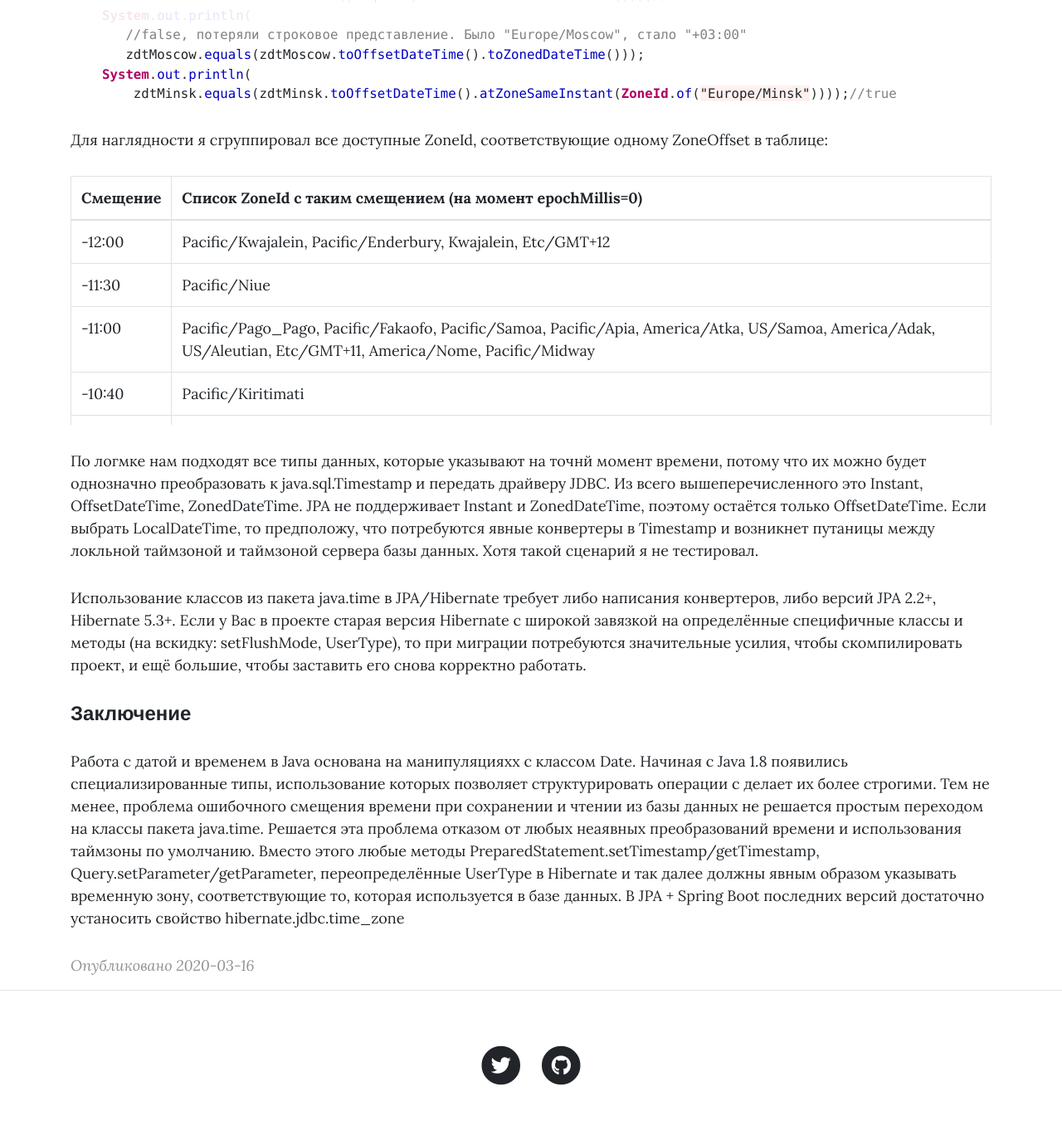
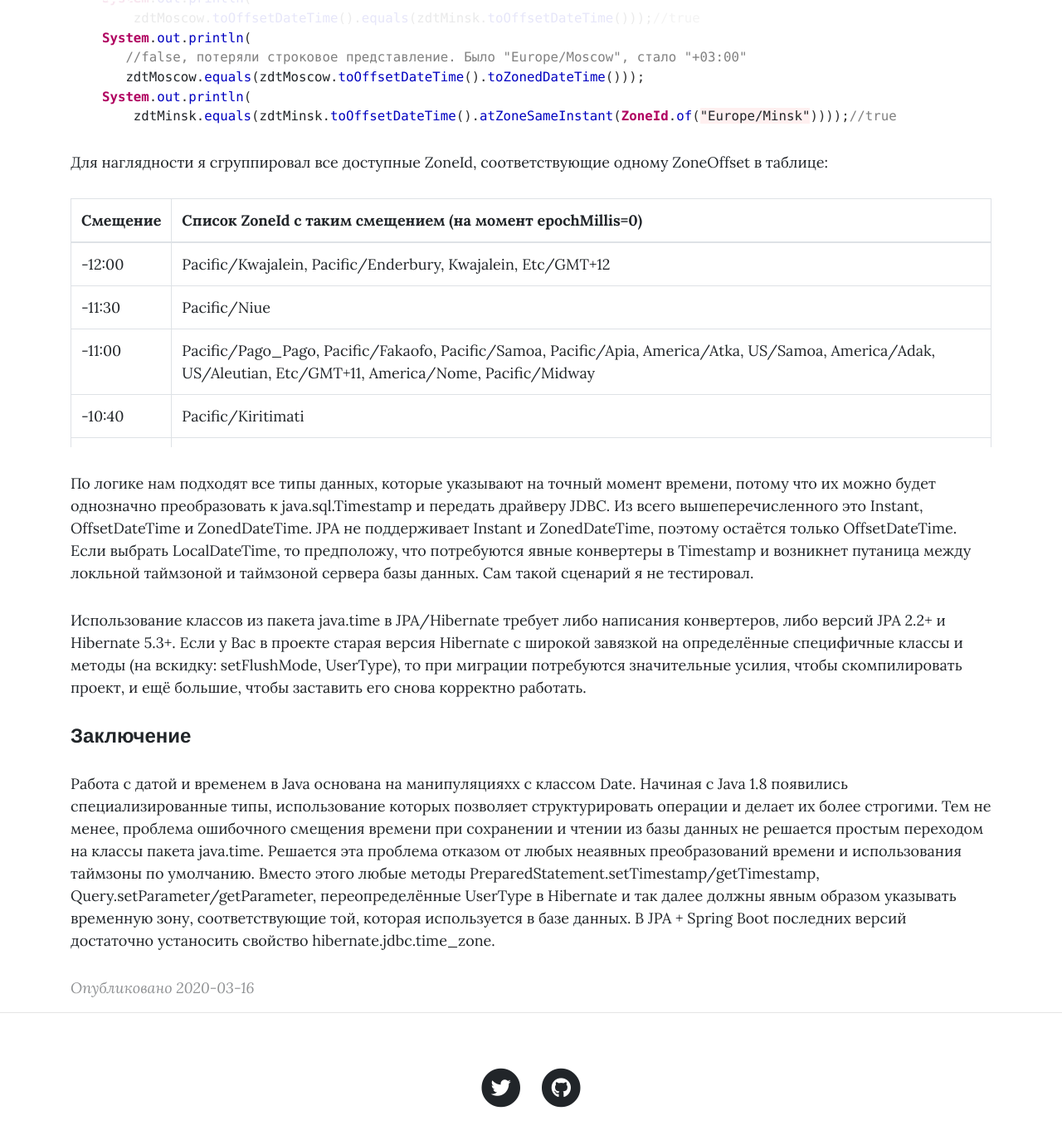
Before and after one commit to hipravin/hipravin.github.io, a Jekyll site: the page built from _posts/2020-03-16-timezone-hell.html, in a window 1280 px wide and 1400 px high, scrolled down 12752 px. Shown: the top 1374 px of the window at 83% size. Built offline with Jekyll 4.4.1, drawn with Linux system fonts in a browser that asks for light colours; some of the changed text lies outside the part shown.

Commit message:
timezone post polishing

```diff
--- a/_posts/2020-03-16-timezone-hell.html
+++ b/_posts/2020-03-16-timezone-hell.html
@@ -34,7 +34,7 @@ excerpt: TimeZone hell при работе с базами данных и не
     местах.
     Эти места - точки перехода даты из состояния "С таймзоной" и состояния "БЕЗ таймзоны". Думаю, звучит уже непонятно и
     усложняется ещё тем,
-    что в java 8 появился новый подход к работе с датой и временем, и классу Date добавилось ещё примерно семь - десять
+    что в java 8 появился новый подход к работе с датой и временем, и к классу Date добавилось ещё примерно семь - десять
     новых классов.
     Постараюсь рассказать и разложить всё по полочкам.
 </p>
@@ -310,10 +310,10 @@ excerpt: TimeZone hell при работе с базами данных и не
     Структура БД хранится в файле schema.sql и инициализируется на старте приложения.
     {% highlight java %}
     CREATE TABLE MEETINGS (
-    ID NUMBER(19,0) NOT NULL PRIMARY KEY,
-    DESCRIPTION VARCHAR2(500) NOT NULL,
-    DATE_DATE TIMESTAMP NULL,
-    DATE_OFFSETDT TIMESTAMP NULL);    {% endhighlight %}
+       ID NUMBER(19,0) NOT NULL PRIMARY KEY,
+       DESCRIPTION VARCHAR2(500) NOT NULL,
+       DATE_DATE TIMESTAMP NULL,
+       DATE_OFFSETDT TIMESTAMP NULL);    {% endhighlight %}
 </p>
 
 <p>
@@ -887,22 +887,22 @@ excerpt: TimeZone hell при работе с базами данных и не
 </div>
 
 <p>
-    По логмке нам подходят все типы данных, которые указывают на точнй момент времени, потому что их можно будет однозначно преобразовать к java.sql.Timestamp
-    и передать драйверу JDBC. Из всего вышеперечисленного это Instant, OffsetDateTime, ZonedDateTime.
+    По логике нам подходят все типы данных, которые указывают на точный момент времени, потому что их можно будет однозначно преобразовать к java.sql.Timestamp
+    и передать драйверу JDBC. Из всего вышеперечисленного это Instant, OffsetDateTime и ZonedDateTime.
     JPA не поддерживает Instant и ZonedDateTime, поэтому остаётся только OffsetDateTime. Если выбрать LocalDateTime, то предположу, что
-    потребуются явные конвертеры в Timestamp и возникнет путаницы между локльной таймзоной и таймзоной сервера базы данных. Хотя такой сценарий я не тестировал.
+    потребуются явные конвертеры в Timestamp и возникнет путаница между локльной таймзоной и таймзоной сервера базы данных. Сам такой сценарий я не тестировал.
 </p>
 
-<p>Использование классов из пакета java.time в JPA/Hibernate требует либо написания конвертеров, либо версий JPA 2.2+, Hibernate 5.3+.
+<p>Использование классов из пакета java.time в JPA/Hibernate требует либо написания конвертеров, либо версий JPA 2.2+ и Hibernate 5.3+.
     Если у Вас в проекте старая версия Hibernate с широкой завязкой на определённые специфичные классы и методы (на вскидку: setFlushMode, UserType), то
     при миграции потребуются значительные усилия, чтобы скомпилировать проект, и ещё большие, чтобы заставить его снова корректно работать.
 </p>
 
 <h4>Заключение</h4>
 <p>Работа с датой и временем в Java основана на манипуляцияхх с классом Date. Начиная с Java 1.8 появились специализированные типы,
-    использование которых позволяет структурировать операции с делает их более строгими.
+    использование которых позволяет структурировать операции и делает их более строгими.
     Тем не менее, проблема ошибочного смещения времени при сохранении и чтении из базы данных не решается простым переходом на классы пакета java.time.
     Решается эта проблема отказом от любых неаявных преобразований времени и использования таймзоны по умолчанию. Вместо этого любые методы
     PreparedStatement.setTimestamp/getTimestamp, Query.setParameter/getParаmeter, переопределённые UserType в Hibernate и так далее должны явным образом указывать временную зону,
-    соответствующие то, которая используется в базе данных. В JPA + Spring Boot последних версий достаточно устаносить свойство hibernate.jdbc.time_zone
+    соответствующие той, которая используется в базе данных. В JPA + Spring Boot последних версий достаточно устаносить свойство hibernate.jdbc.time_zone.
 </p>
```
Also changed, not shown: other parts of _posts/2020-03-16-timezone-hell.html (+7 -7 lines).
